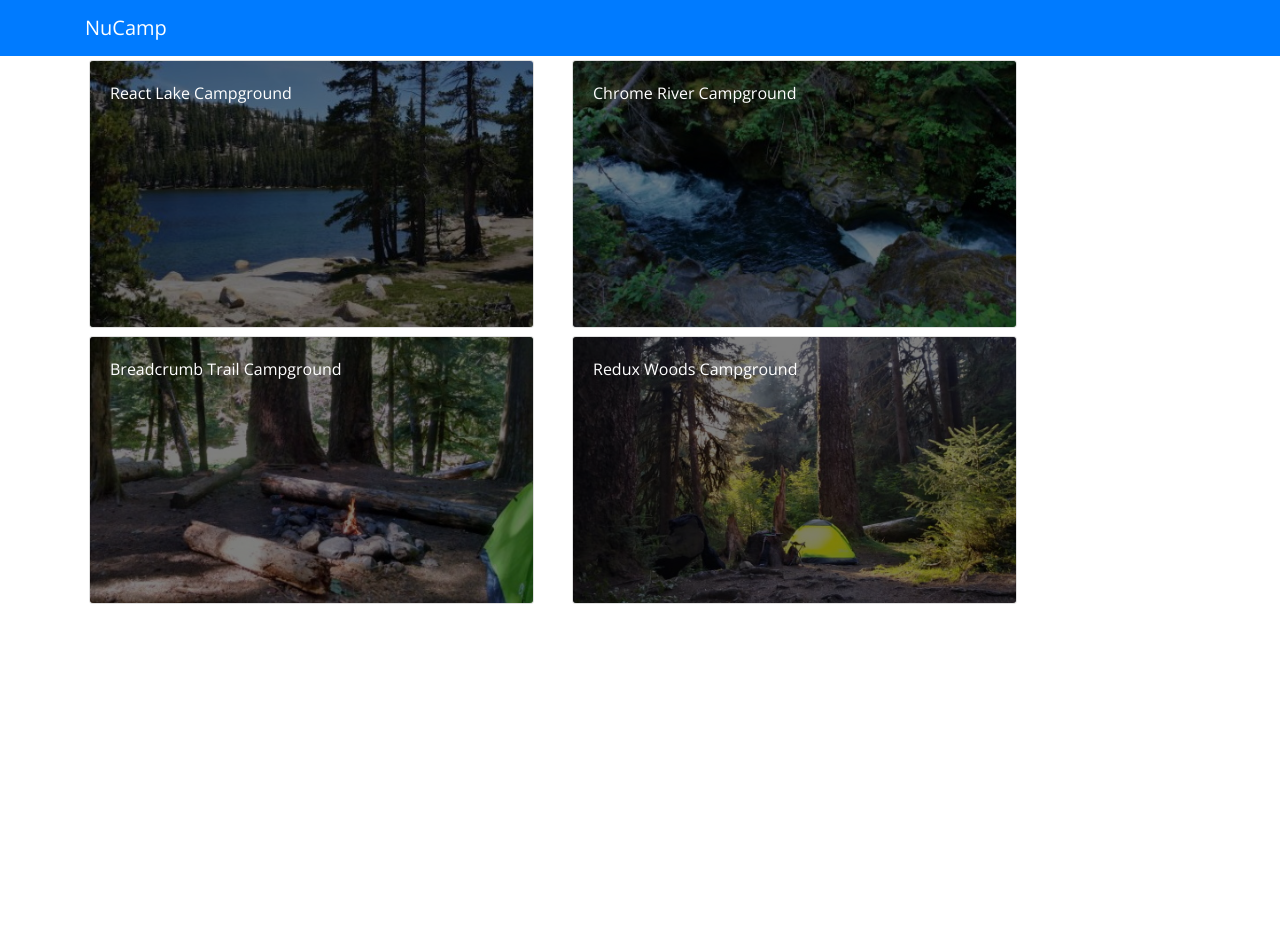
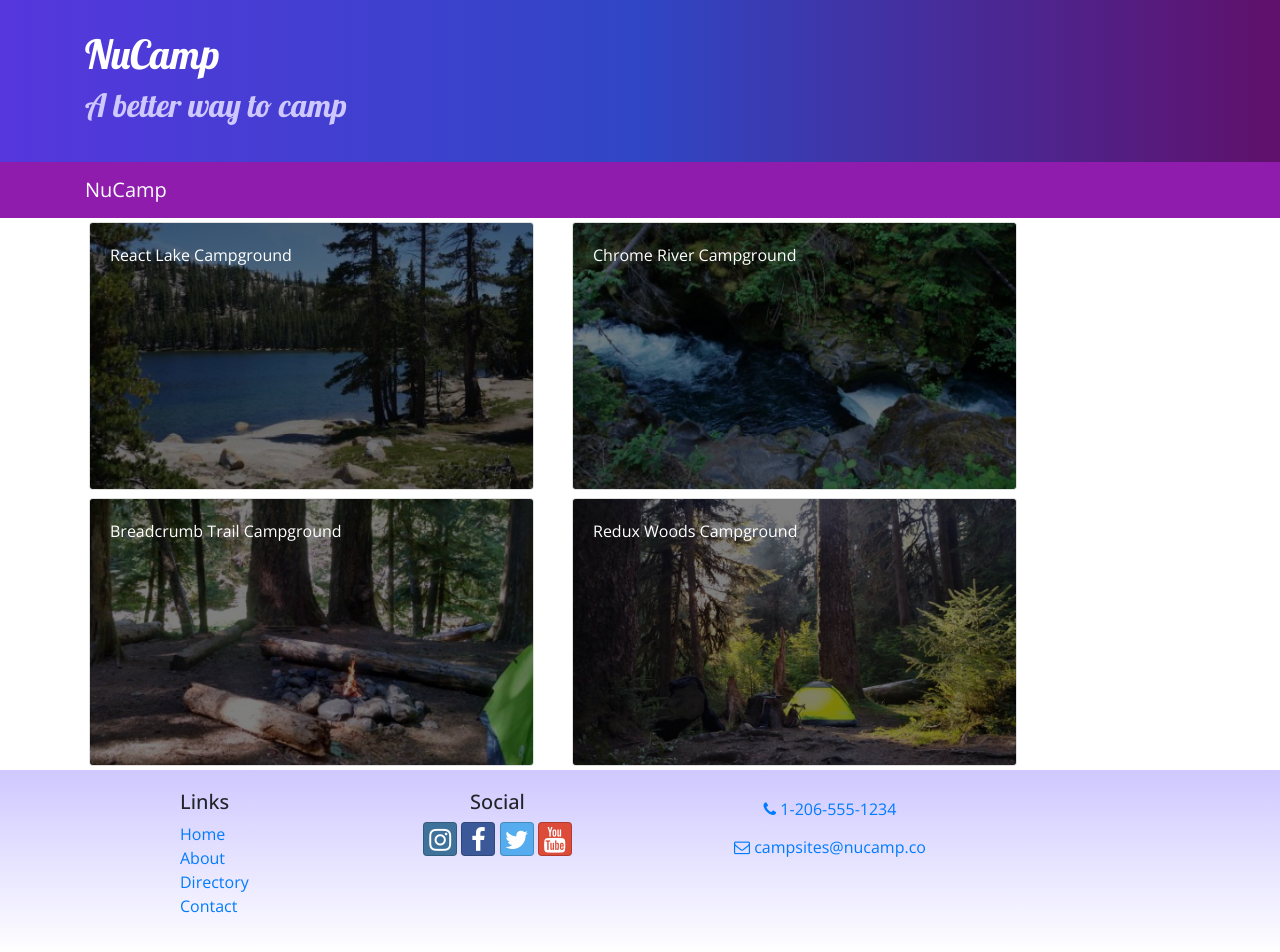
Before and after one commit to m1dunfee/Nucamp-react-demo-site, a React (Create React App) app: page / in a window 1280 px wide. Before the commit the page ends 800 px from the top, so only its background shows below. Built offline with nearby package versions, Linux system fonts and the light colour scheme.

Commit message:
half way through week 3

```diff
--- a/package.json
+++ b/package.json
@@ -7,6 +7,8 @@
     "@testing-library/react": "^9.3.2",
     "@testing-library/user-event": "^7.1.2",
     "bootstrap": "^4.4.1",
+    "bootstrap-social": "^5.1.1",
+    "font-awesome": "^4.7.0",
     "react": "^16.12.0",
     "react-dom": "^16.12.0",
     "react-popper": "^1.3.7",
--- a/src/App.css
+++ b/src/App.css
@@ -2,13 +2,41 @@
   font-family: "Open Sans", sans-serif;
 }
 
-h5 {
+h1, h2, h3, .card-body>h5 {
 font-family: "Lobster", cursive;
 }
 
+h2 {
+  color: #3046C5;
+}
 
-/* the h5 here removes the stying on the card-img-overlay */
 .card-img-overlay {
-color: white;
-background-color: rgba(0, 0, 0, 0.5);
+  color: white;
+  background-color: rgba(0, 0, 0, 0.5);
 }
+
+.row-content {
+  padding: 50px 0;
+  border-bottom: 1px ridge;
+  min-height: 200px;
+}
+
+.site-footer {
+  background-image: linear-gradient(#CEC8FF, white);
+  padding: 20px 0;
+}
+
+.jumbotron {
+  margin: 0;
+  padding: 30px;
+  background-image: linear-gradient(to right, #5637DD, #3046C5, #60106B);
+  color: white;
+}
+
+.jumbotron h2 {
+  color: #CEC8FF;
+}
+
+.navbar-dark {
+  background-color: #901CAD;
+}
--- a/src/App.js
+++ b/src/App.js
@@ -1,28 +1,12 @@
 import React, { Component } from 'react';
-import { Navbar, NavbarBrand } from 'reactstrap';
+import Main from './Components/mainComponent'
 import './App.css';
-import {CAMPSITES} from './shared/campsites'
-
-import Directory from './Components/directoryComponent';
-
 
 class App extends Component {
-  constructor(props) {
-    super(props);
-    this.state = {
-        campsites: CAMPSITES
-    };
-}
     render() {
         return (
             <div className="App">
-                <Navbar dark color="primary">
-                <div className="container">
-                    <NavbarBrand href="/">NuCamp</NavbarBrand>
-
-                </div>
-                </Navbar>
-                <Directory campsites={this.state.campsites}/>
+                <Main/>
             </div>
         );
     }
--- a/src/Components/campsiteInfoComponent.js
+++ b/src/Components/campsiteInfoComponent.js
@@ -1,27 +1,28 @@
-import React, { Component } from 'react';
-import { Card, CardImg, CardImgOverlay, CardText, CardBody, CardTitle } from 'reactstrap';
+import React from 'react';
+import { Card, CardImg, CardText, CardBody, CardTitle } from 'reactstrap';
 
-class CampsiteInfo extends Component {
-        render(){
-            if(this.props.campsite){
+function RenderCampsite({ campsite }) {
+    if (campsite) {
         return (
-                    <div className="row">
             <div className="col-md-5 m-1">
                 <Card>
-                            <CardImg top src={this.props.campsite.image} alt={this.props.campsite.name} />
+                    <CardImg top src={campsite.image} alt={campsite.name} />
                     <CardBody>
-                                <CardTitle>{this.props.campsite.name}</CardTitle>
-                                <CardText>{this.props.campsite.description}</CardText>
+                        <CardTitle>{campsite.name}</CardTitle>
+                        <CardText>{campsite.description}</CardText>
                     </CardBody>
                 </Card>
             </div>
+        )
+    }
+}
 
+function RenderComments({ comments }) {
+    if (comments) {
+        return (
             <div className="col-md-5 m-1">
-                        <Card>
-                            <CardBody>
-                            <CardTitle> Site Details </CardTitle>
-                            <CardText>{this.props.campsite.comments.map(x=>{
-                                return(
+                {comments.map(x => {
+                    return (
                         <div key={x.id}>
                             <div>
                                 Rating: {x.rating}
@@ -35,22 +36,32 @@
                             <div>
                                 date: {x.date}
                             </div>
-                                        <hr/>
+                            <hr />
                         </div>
                     )
-                            })}</CardText>
-                            </CardBody>
-                        </Card>
+                })}
+            </div>
+        )
+    }
+    else {
+        return (
+            <div />
+        )
+    }
+}
+
+function CampsiteInfo(props) {
+    if (props.campsite) {
+        return (
+            <div className="container">
+                <div className="row">
+                    <RenderCampsite campsite={props.campsite} />
+                    <RenderComments comments={props.campsite.comments} />
                 </div>
             </div>
         );
     }
-            else{
-                return <div/>
+    return <div />;
 }
 
-        }
-}
-
-
 export default CampsiteInfo;
--- a/src/Components/directoryComponent.js
+++ b/src/Components/directoryComponent.js
@@ -1,29 +1,23 @@
-import React, { Component } from 'react';
-import { Card, CardImg, CardImgOverlay, CardText, CardBody, CardTitle } from 'reactstrap';
-import CAMPSITEINFO from './campsiteInfoComponent'
+import React from 'react';
+import { Card, CardImg, CardImgOverlay, CardTitle } from 'reactstrap';
 
-class Directory extends Component {
-    constructor(props) {
-        super(props);
-        this.state = {
-            selectedCampsite: null
-        };
-    }
-
-    onCampsiteSelect(campsite) {
-        this.setState({selectedCampsite: campsite});
-    }
-
-    render() {
-        const directory = this.props.campsites.map(campsite => {
+function RenderDirectoryItem({ campsite, onClick }) {
     return (
-                <div key={campsite.id} className="col-md-5 m-1">
-                    <Card onClick={() => this.onCampsiteSelect(campsite)}>
+        <Card onClick={() => onClick(campsite.id)}>
             <CardImg width="100%" src={campsite.image} alt={campsite.name} />
             <CardImgOverlay>
                 <CardTitle>{campsite.name}</CardTitle>
             </CardImgOverlay>
         </Card>
+    )
+}
+
+function Directory(props) {
+
+    const directory = props.campsites.map(campsite => {
+        return (
+            <div key={campsite.id} className="col-md-5 m-1">
+                <RenderDirectoryItem campsite={campsite} onClick={props.onClick} />
             </div>
         );
     });
@@ -33,10 +27,8 @@
             <div className="row">
                 {directory}
             </div>
-                <CAMPSITEINFO campsite = {this.state.selectedCampsite}/>
         </div>
     );
 }
-}
 
 export default Directory;
--- /dev/null
+++ b/src/Components/footerComponent.js
@@ -0,0 +1,34 @@
+import React from 'react';
+
+function Footer(props) {
+    return (
+        <footer className="site-footer">
+            <div className="container">
+                <div className="row">
+                    <div className="col-4 col-sm-2 offset-1">
+                        <h5>Links</h5>
+                        <ul className="list-unstyled">
+                            <li><a href="#">Home</a></li>
+                            <li><a href="#">About</a></li>
+                            <li><a href="#">Directory</a></li>
+                            <li><a href="#">Contact</a></li>
+                        </ul>
+                    </div>
+                    <div className="col-6 col-sm-3 text-center">
+                        <h5>Social</h5>
+                        <a className="btn btn-social-icon btn-instagram" href="http://instagram.com/"><i className="fa fa-instagram" /></a>{' '}
+                        <a className="btn btn-social-icon btn-facebook" href="http://www.facebook.com/"><i className="fa fa-facebook" /></a>{' '}
+                        <a className="btn btn-social-icon btn-twitter" href="http://twitter.com/"><i className="fa fa-twitter" /></a>{' '}
+                        <a className="btn btn-social-icon btn-google" href="http://youtube.com/"><i className="fa fa-youtube" /></a>
+                    </div>
+                    <div className="col-sm-4 text-center">
+                        <a role="button" className="btn btn-link" href="tel:+12065551234"><i className="fa fa-phone" /> 1-206-555-1234</a><br />
+                        <a role="button" className="btn btn-link" href="mailto:notreal@notreal.co"><i className="fa fa-envelope-o" /> campsites@nucamp.co</a>
+                    </div>
+                </div>
+            </div>
+        </footer>
+    )
+}
+
+export default Footer;
--- /dev/null
+++ b/src/Components/headerComponent.js
@@ -0,0 +1,28 @@
+import React, {Component} from 'react'
+import {Navbar, NavbarBrand, Jumbotron} from 'reactstrap'
+
+class Header extends Component{
+    render(){
+        return(
+            <React.Fragment>
+                <Jumbotron fluid>
+                    <div className="container">
+                        <div className="row">
+                            <div className="col">
+                                <h1>NuCamp</h1>
+                                <h2>A better way to camp</h2>
+                            </div>
+                        </div>
+                    </div>
+                </Jumbotron>
+                <Navbar dark sticky="top">
+                    <div className="container">
+                        <NavbarBrand href="/">NuCamp</NavbarBrand>
+                    </div>
+                </Navbar>
+            </React.Fragment>
+        )
+    }
+}
+
+export default Header
--- /dev/null
+++ b/src/Components/mainComponent.js
@@ -0,0 +1,34 @@
+import React, { Component } from 'react';
+import {CAMPSITES} from '../shared/campsites'
+import CAMPSITEINFO from './campsiteInfoComponent'
+import Directory from './directoryComponent';
+import Header from './headerComponent'
+import Footer from './footerComponent'
+
+
+class Main extends Component {
+  constructor(props) {
+    super(props);
+    this.state = {
+        campsites: CAMPSITES,
+        selectedCampsite: null
+    };
+}
+
+onCampsiteSelect(campsiteID) {
+    this.setState({selectedCampsite: campsiteID});
+}
+
+    render() {
+        return (
+            <div>
+                <Header/>
+                <Directory campsites={this.state.campsites} onClick = {campsiteID => this.onCampsiteSelect(campsiteID)}/>
+                <CAMPSITEINFO campsite = {this.state.campsites.filter(campsite=> campsite.id === this.state.selectedCampsite)[0]}/>
+                <Footer/>
+            </div>
+        );
+    }
+}
+
+export default Main;
--- a/src/index.js
+++ b/src/index.js
@@ -5,6 +5,8 @@
 import 'bootstrap/dist/css/bootstrap.min.css'
 import 'typeface-lobster'
 import 'typeface-open-sans'
+import 'font-awesome/css/font-awesome.css'
+import 'bootstrap-social/bootstrap-social.css'
 import App from './App';
 
 ReactDOM.render(<App />, document.getElementById('root'));
```
Also changed, not shown: 1 other file (tests, documents, lock files or other folders). Lines whose indentation alone changed are shown as unchanged.
